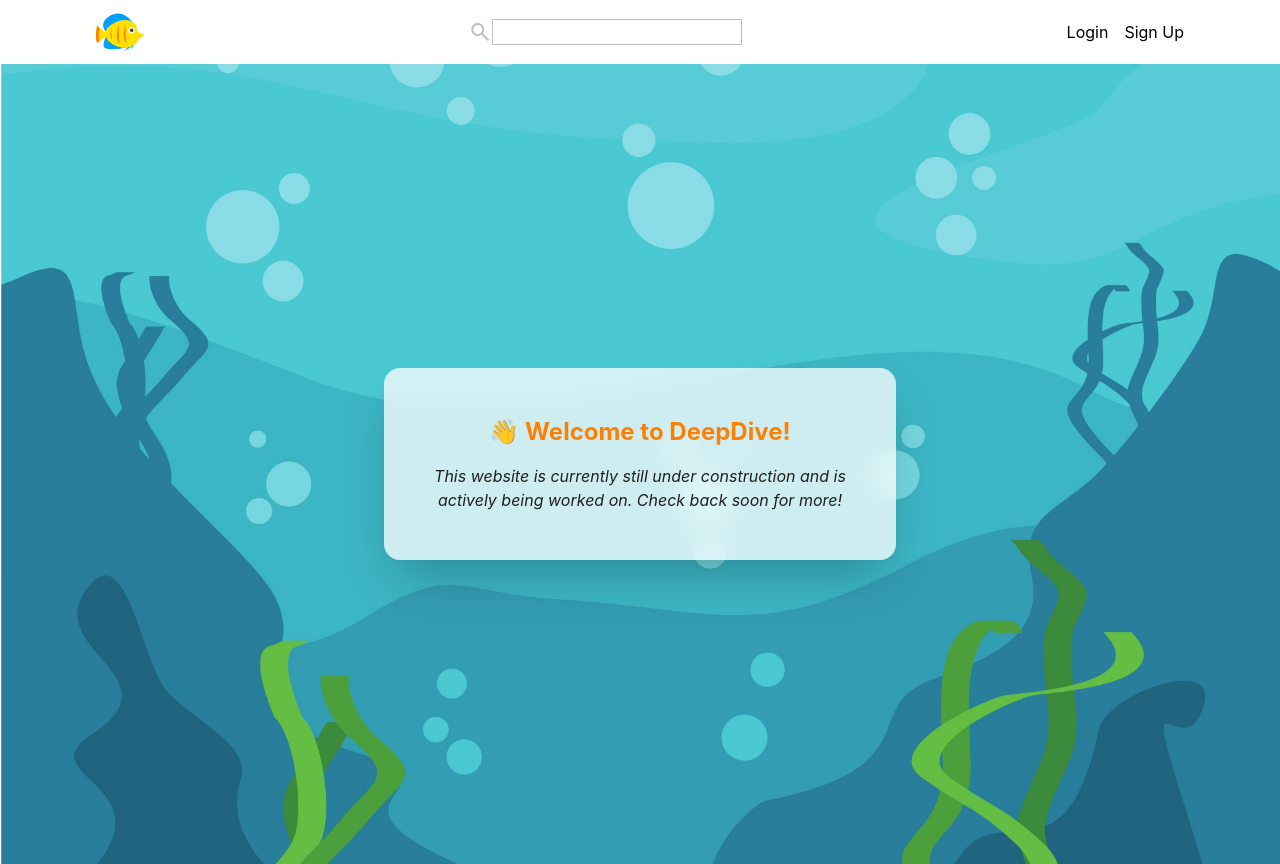
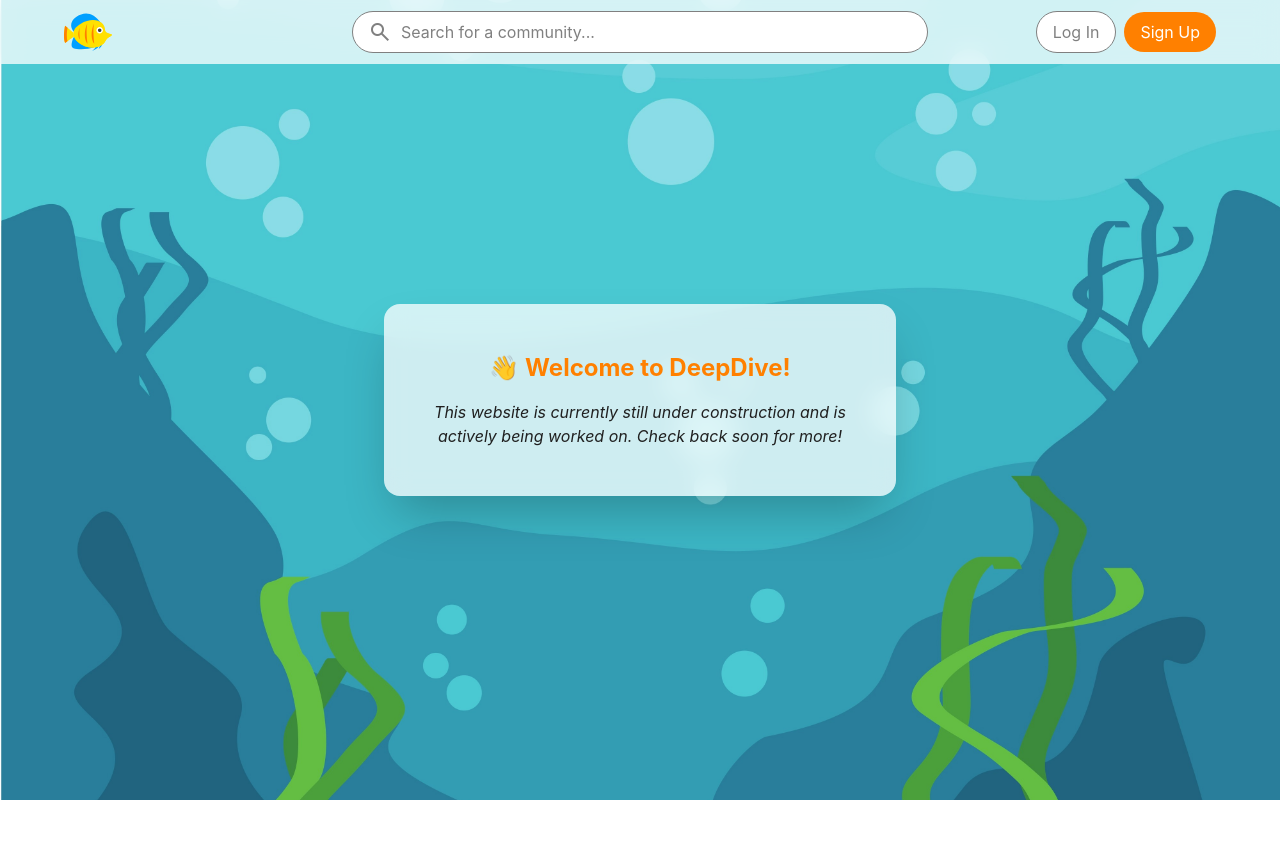
Before and after one commit to ZaneMDev/deep-dive, a React (Vite) app in the folder frontend/: page / in a window 1280 px wide. After the commit the page ends 800 px from the top, so only its background shows below. Built offline with nearby package versions, Linux system fonts and the light colour scheme.

Commit message:
Complete redesign of header and inner content

```diff
--- a/frontend/src/components/Header.tsx
+++ b/frontend/src/components/Header.tsx
@@ -1,28 +1,48 @@
 function Header() {
     return (
-        <header className="flex justify-between px-24 py-2">
-            <div>
-                <a href="#">
-                    <img src="/favicon.svg" alt="Logo" className="size-12" />
+        <header className="fixed right-0 left-0 z-1 flex justify-between bg-white/75 px-16 py-2 backdrop-blur-md">
+            <div className="w-1/4">
+                <a href="#" className="block size-fit" title="Home">
+                    <img
+                        src="/favicon.svg"
+                        alt="Logo"
+                        className="pointer-events-none size-12"
+                    />
                 </a>
             </div>
 
-            <form action="" className="flex items-center">
-                <label htmlFor="search" className="flex">
-                    <span className="material-symbols-outlined text-[#c0c0c0]">
+            <form action="" className="relative flex w-1/2 items-center">
+                <label
+                    htmlFor="search"
+                    className="pointer-events-none absolute flex px-4"
+                >
+                    <span className="material-symbols-outlined text-[#808080]">
                         search
                     </span>
                 </label>
                 <input
                     type="text"
                     id="search"
-                    className="border border-[#c0c0c0]"
+                    className="w-full rounded-full border border-[#808080] bg-white px-12 py-2 text-[#404040] placeholder:text-[#808080] focus:border-[#404040] focus:outline-none"
+                    placeholder="Search for a community..."
                 />
             </form>
 
-            <div className="flex items-center gap-4">
-                <a href="">Login</a>
-                <a href="">Sign Up</a>
+            <div className="flex w-1/4 items-center justify-end gap-2">
+                <a
+                    href=""
+                    className="rounded-full border border-[#808080] bg-white px-4 py-2 text-[#808080]"
+                    title="Log In"
+                >
+                    Log In
+                </a>
+                <a
+                    href=""
+                    className="rounded-full bg-[#ff8000] px-4 py-2 text-white"
+                    title="Sign Up"
+                >
+                    Sign Up
+                </a>
             </div>
         </header>
     );
```
